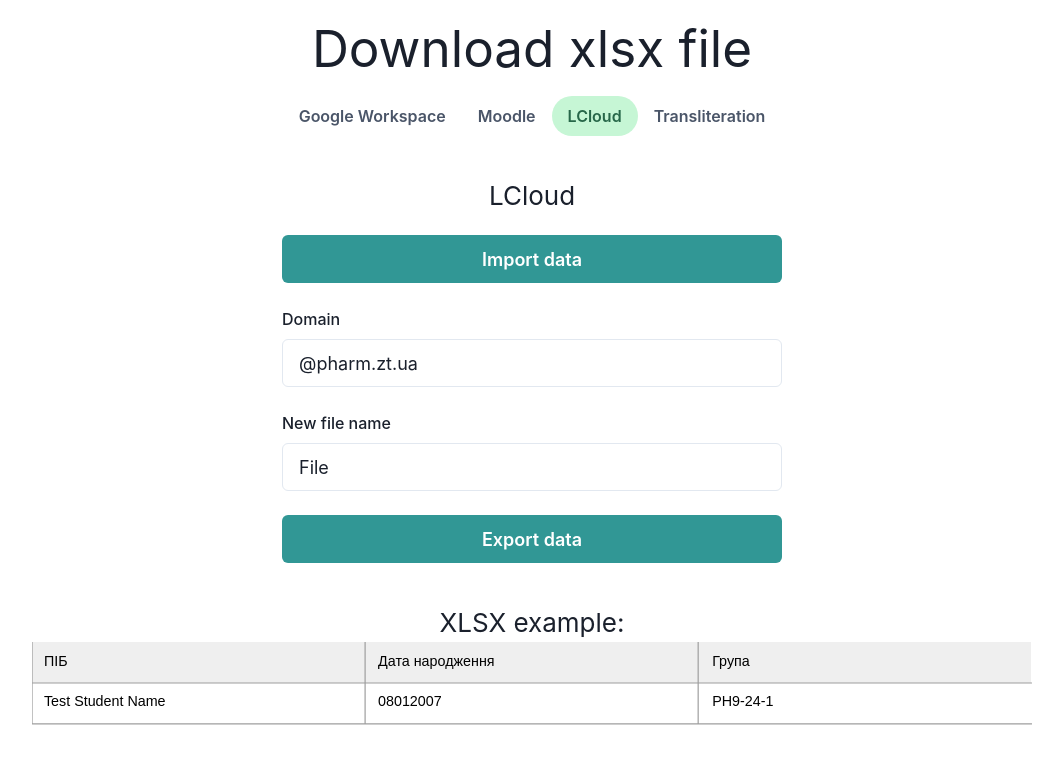
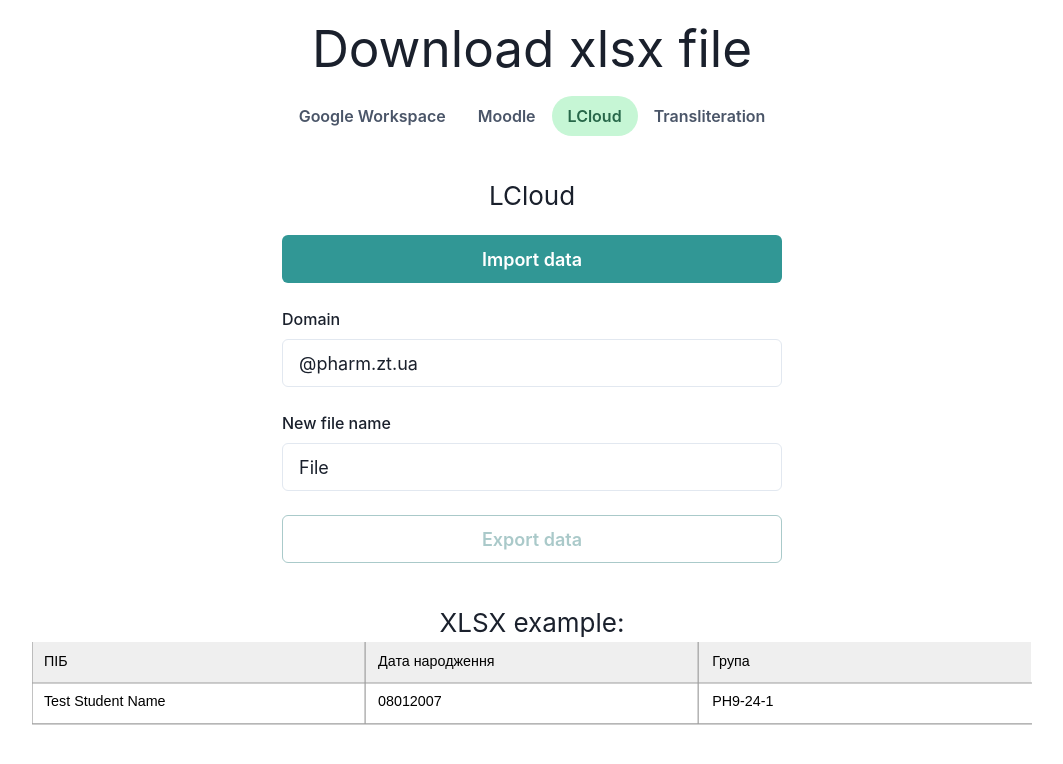
Before and after one commit to Roman2508/xlsx-converter, a React (Vite) app: page / in a window 1280 px wide. Both pictures are taken after a click on the tab "LCloud". Shown: the top 764 px of the page, without its empty margins (108-1171 px from the left). Built offline with nearby package versions, Linux system fonts and the light colour scheme.

Commit message:
disable lcloud button

```diff
--- a/src/components/LCloud.tsx
+++ b/src/components/LCloud.tsx
@@ -122,10 +122,10 @@ export const LCloud = () => {
 
         {!!data.length && (
           <Button
+            size="lg"
             colorScheme="teal"
-            size="lg"
+            onClick={handleAnotherImport}
             style={{ flex: 1, minWidth: 'calc(50% - 5px)' }}
-            onClick={handleAnotherImport}
           >
             Import another data
           </Button>
@@ -135,7 +135,7 @@ export const LCloud = () => {
       <br />
 
       <FormLabel>Domain</FormLabel>
-      <Input placeholder="Domain" size="lg" value={domainValue} onChange={(e) => setDomainValue(e.target.value)} />
+      <Input size="lg" value={domainValue} placeholder="Domain" onChange={(e) => setDomainValue(e.target.value)} />
 
       <br />
       <br />
@@ -151,7 +151,14 @@ export const LCloud = () => {
       <br />
       <br />
 
-      <Button size="lg" colorScheme="teal" style={{ width: '100%' }} onClick={handleExportFile}>
+      <Button
+        size="lg"
+        variant="outline"
+        colorScheme="teal"
+        isDisabled={!data.length}
+        style={{ width: '100%' }}
+        onClick={handleExportFile}
+      >
         Export data
       </Button>
 
```
